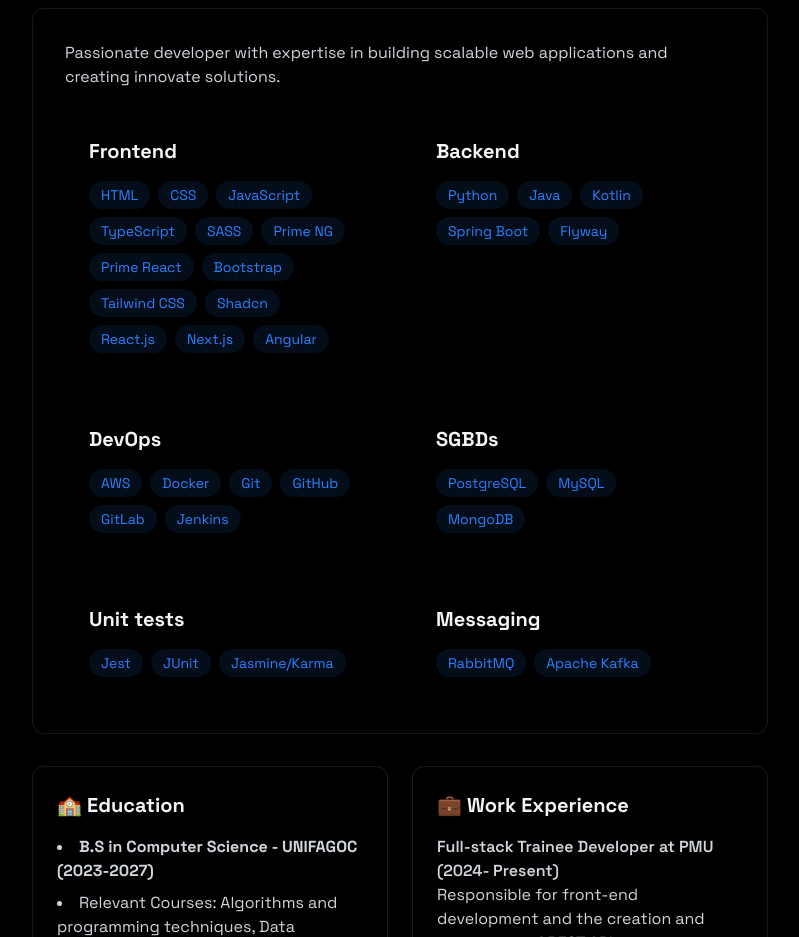
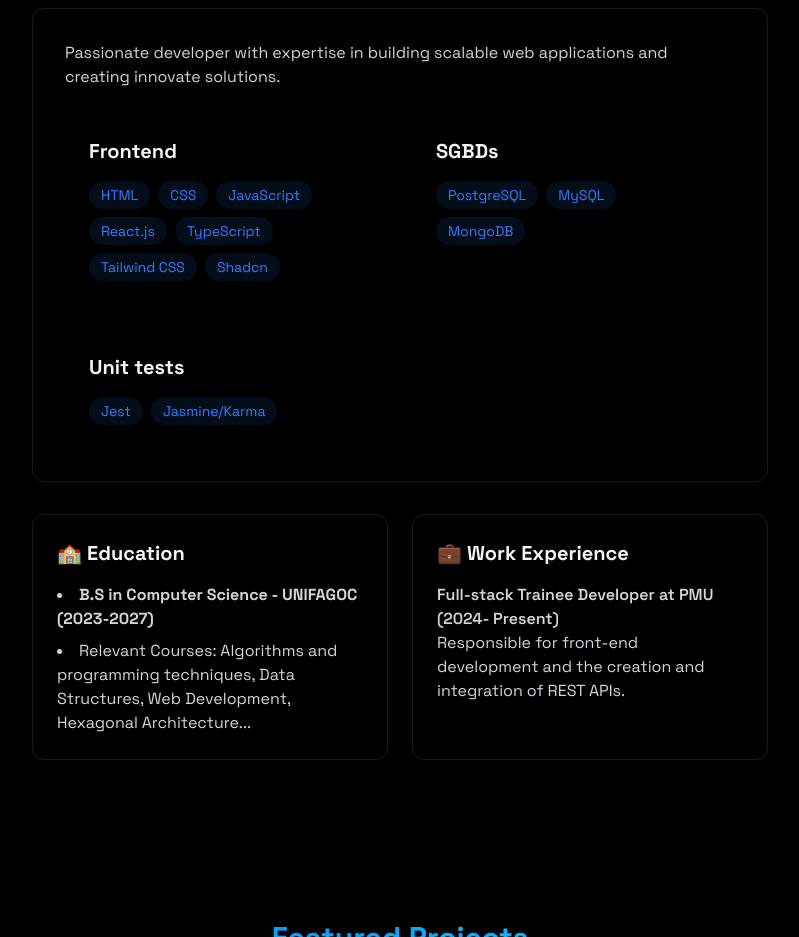
Before and after one commit to lucasrodriguescunha/beautiful-portfolio, a React (Vite) app: page / in a window 1280 px wide. Shown: the part 940-1877 px from the top of the page, without its empty margins (240-1039 px from the left). Built offline with nearby package versions, Linux system fonts and the light colour scheme.

Commit message:
refactor: clean up imports and improve formatting in App and About components

```diff
--- a/src/components/sections/About.jsx
+++ b/src/components/sections/About.jsx
@@ -1,84 +1,55 @@
-import {RevealOnScroll} from "../RevealOnScroll";
-import {useTranslation} from "react-i18next";
+import { RevealOnScroll } from '../RevealOnScroll';
+import { useTranslation } from 'react-i18next';
 
 export const About = () => {
-    const {t} = useTranslation();
+    const { t } = useTranslation();
 
     const frontendSkills = [
-        "HTML",
-        "CSS",
-        "JavaScript",
-        "TypeScript",
-        "SASS",
-        "Prime NG",
-        "Prime React",
-        "Bootstrap",
-        "Tailwind CSS",
-        "Shadcn",
-        "React.js",
-        "Next.js",
-        "Angular"
-    ];
-
-    const backendSkills = [
-        "Python",
-        "Java",
-        "Kotlin",
-        "Spring Boot",
-        "Flyway"
-    ];
-
-    const devOpsSkills = [
-        "AWS",
-        "Docker",
-        "Git",
-        "GitHub",
-        "GitLab",
-        "Jenkins"
+        'HTML',
+        'CSS',
+        'JavaScript',
+        'React.js',
+        'TypeScript',
+        'Tailwind CSS',
+        'Shadcn',
     ];
 
     const sgbdsSkills = [
-        "PostgreSQL",
-        "MySQL",
-        "MongoDB"
+        'PostgreSQL',
+        'MySQL',
+        'MongoDB'
     ];
 
     const testsSkills = [
-        "Jest",
-        "JUnit",
-        "Jasmine/Karma"
-    ];
-
-    const messagingsSkills = [
-        "RabbitMQ",
-        "Apache Kafka"
+        'Jest',
+        'Jasmine/Karma'
     ];
 
     return (
         <section
-            id="about"
-            className="min-h-screen flex items-center justify-center py-20"
+            id='about'
+            className='min-h-screen flex items-center justify-center py-20'
         >
             <RevealOnScroll>
-                <div className="max-w-3xl mx-auto px-4">
-                    <h2 className="text-3xl font-bold mb-8 bg-gradient-to-r from-blue-500 to-cyan-400 bg-clip-text text-transparent text-center"
+                <div className='max-w-3xl mx-auto px-4'>
+                    <h2 className='text-3xl font-bold mb-8 bg-gradient-to-r from-blue-500 to-cyan-400 bg-clip-text text-transparent text-center'
                     >
                         {t('about_me')}
                     </h2>
 
-                    <div className="rounded-xl p-8 border-white/10 border hover:-translate-y transition-all">
-                        <p className="text-gray-300 mb-6">
+                    <div className='rounded-xl p-8 border-white/10 border hover:-translate-y transition-all'>
+                        <p className='text-gray-300 mb-6'>
                             {t('passion')}
                         </p>
 
-                        <div className="grid grid-cols-1 md:grid-cols-2 gap-6">
-                            <div className="rounded-xl p-6 hover:-translate-y-1 transition-all">
-                                <h3 className="text-xl font-bold mb-4"> Frontend </h3>
-                                <div className="flex flex-wrap gap-2"
+                        <div className='grid grid-cols-1 md:grid-cols-2 gap-6'>
+                            <div className='rounded-xl p-6 hover:-translate-y-1 transition-all'>
+                                <h3 className='text-xl font-bold mb-4'> Frontend </h3>
+                                <div className='flex flex-wrap gap-2'
                                 >
                                     {frontendSkills.map((tech, key) => (
-                                        <span key={key} className="bg-blue-500/10 text-blue-500 py-1 px-3 rounded-full text-sm hover:bg-blue-500/20
-                                        hover:shadow-[0_2px_8px_rgba(59, 130, 246, 0.2)] transition"
+                                        <span key={key} className='bg-blue-500/10 text-blue-500 py-1 px-3 rounded-full text-sm hover:bg-blue-500/20
+                                        hover:shadow-[0_2px_8px_rgba(59, 130, 246, 0.2)] transition'
                                         >
                                             {tech}
                                         </span>
@@ -86,13 +57,13 @@
                                 </div>
                             </div>
 
-                            <div className="rounded-xl p-6 hover:-translate-y-1 transition-all">
-                                <h3 className="text-xl font-bold mb-4"> Backend </h3>
-                                <div className="flex flex-wrap gap-2"
+                            <div className='rounded-xl p-6 hover:-translate-y-1 transition-all'>
+                                <h3 className='text-xl font-bold mb-4'> SGBDs </h3>
+                                <div className='flex flex-wrap gap-2'
                                 >
-                                    {backendSkills.map((tech, key) => (
-                                        <span key={key} className="bg-blue-500/10 text-blue-500 py-1 px-3 rounded-full text-sm hover:bg-blue-500/20
-                                        hover:shadow-[0_2px_8px_rgba(59, 130, 246, 0.2)] transition"
+                                    {sgbdsSkills.map((tech, key) => (
+                                        <span key={key} className='bg-blue-500/10 text-blue-500 py-1 px-3 rounded-full text-sm hover:bg-blue-500/20
+                                        hover:shadow-[0_2px_8px_rgba(59, 130, 246, 0.2)] transition'
                                         >
                                             {tech}
                                         </span>
@@ -100,55 +71,13 @@
                                 </div>
                             </div>
 
-                            <div className="rounded-xl p-6 hover:-translate-y-1 transition-all">
-                                <h3 className="text-xl font-bold mb-4"> DevOps </h3>
-                                <div className="flex flex-wrap gap-2"
-                                >
-                                    {devOpsSkills.map((tech, key) => (
-                                        <span key={key} className="bg-blue-500/10 text-blue-500 py-1 px-3 rounded-full text-sm hover:bg-blue-500/20
-                                        hover:shadow-[0_2px_8px_rgba(59, 130, 246, 0.2)] transition"
-                                        >
-                                            {tech}
-                                        </span>
-                                    ))}
-                                </div>
-                            </div>
-
-                            <div className="rounded-xl p-6 hover:-translate-y-1 transition-all">
-                                <h3 className="text-xl font-bold mb-4"> SGBDs </h3>
-                                <div className="flex flex-wrap gap-2"
-                                >
-                                    {sgbdsSkills.map((tech, key) => (
-                                        <span key={key} className="bg-blue-500/10 text-blue-500 py-1 px-3 rounded-full text-sm hover:bg-blue-500/20
-                                        hover:shadow-[0_2px_8px_rgba(59, 130, 246, 0.2)] transition"
-                                        >
-                                            {tech}
-                                        </span>
-                                    ))}
-                                </div>
-                            </div>
-
-                            <div className="rounded-xl p-6 hover:-translate-y-1 transition-all">
-                                <h3 className="text-xl font-bold mb-4"> {t('tests')} </h3>
-                                <div className="flex flex-wrap gap-2"
+                            <div className='rounded-xl p-6 hover:-translate-y-1 transition-all'>
+                                <h3 className='text-xl font-bold mb-4'> {t('tests')} </h3>
+                                <div className='flex flex-wrap gap-2'
                                 >
                                     {testsSkills.map((tech, key) => (
-                                        <span key={key} className="bg-blue-500/10 text-blue-500 py-1 px-3 rounded-full text-sm hover:bg-blue-500/20
-                                        hover:shadow-[0_2px_8px_rgba(59, 130, 246, 0.2)] transition"
-                                        >
-                                            {tech}
-                                        </span>
-                                    ))}
-                                </div>
-                            </div>
-
-                            <div className="rounded-xl p-6 hover:-translate-y-1 transition-all">
-                                <h3 className="text-xl font-bold mb-4"> {t('messaging')} </h3>
-                                <div className="flex flex-wrap gap-2"
-                                >
-                                    {messagingsSkills.map((tech, key) => (
-                                        <span key={key} className="bg-blue-500/10 text-blue-500 py-1 px-3 rounded-full text-sm hover:bg-blue-500/20
-                                        hover:shadow-[0_2px_8px_rgba(59, 130, 246, 0.2)] transition"
+                                        <span key={key} className='bg-blue-500/10 text-blue-500 py-1 px-3 rounded-full text-sm hover:bg-blue-500/20
+                                        hover:shadow-[0_2px_8px_rgba(59, 130, 246, 0.2)] transition'
                                         >
                                             {tech}
                                         </span>
@@ -158,10 +87,10 @@
                         </div>
                     </div>
 
-                    <div className="grid grid-cols-1 md:grid-cols-2 gap-6 mt-8">
-                        <div className="p-6 rounded-xl border-white/10 border hover:-translate-y-1 transition-all">
-                            <h3 className="text-xl font-bold mb-4"> 🏫 {t('education')} </h3>
-                            <ul className="list-disc list-inside text-gray-300 space-y-2">
+                    <div className='grid grid-cols-1 md:grid-cols-2 gap-6 mt-8'>
+                        <div className='p-6 rounded-xl border-white/10 border hover:-translate-y-1 transition-all'>
+                            <h3 className='text-xl font-bold mb-4'> 🏫 {t('education')} </h3>
+                            <ul className='list-disc list-inside text-gray-300 space-y-2'>
                                 <li>
                                     <strong>{t('undergraduate_course')} </strong>
                                 </li>
@@ -171,11 +100,11 @@
                             </ul>
                         </div>
 
-                        <div className="p-6 rounded-xl border-white/10 border hover:-translate-y-1 transition-all">
-                            <h3 className="text-xl font-bold mb-4"> 💼 {t('work_experience')}  </h3>
-                            <div className="space-y-4 text-gray-300">
+                        <div className='p-6 rounded-xl border-white/10 border hover:-translate-y-1 transition-all'>
+                            <h3 className='text-xl font-bold mb-4'> 💼 {t('work_experience')}  </h3>
+                            <div className='space-y-4 text-gray-300'>
                                 <div>
-                                    <h4 className="font-semibold">
+                                    <h4 className='font-semibold'>
                                         {t('work_experiences')}
 
                                     </h4>
@@ -185,7 +114,7 @@
                                 </div>
 
                                 {/* <div>
-                                    <h4 className="font-semibold">
+                                    <h4 className='font-semibold'>
                                         Intern at DEF Startups
                                         (2019)
                                     </h4>
```
Also changed, not shown: src/App.jsx (+17 -17 lines), 1 other file (tests, documents, lock files or other folders).
